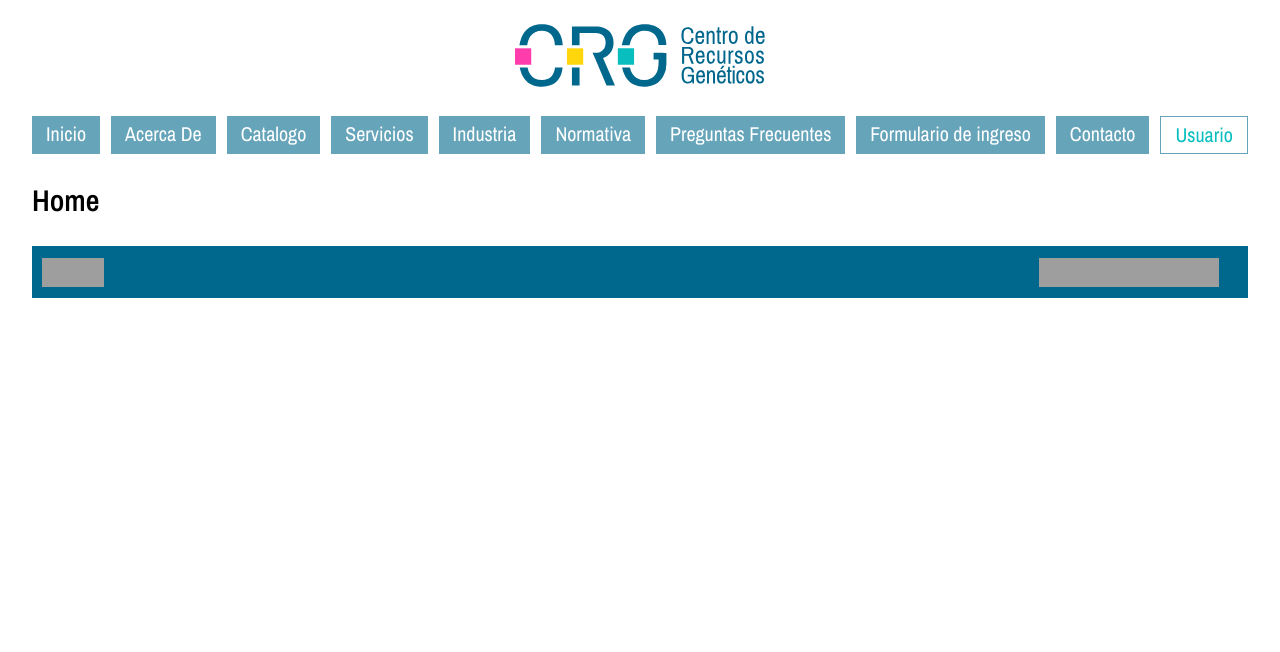
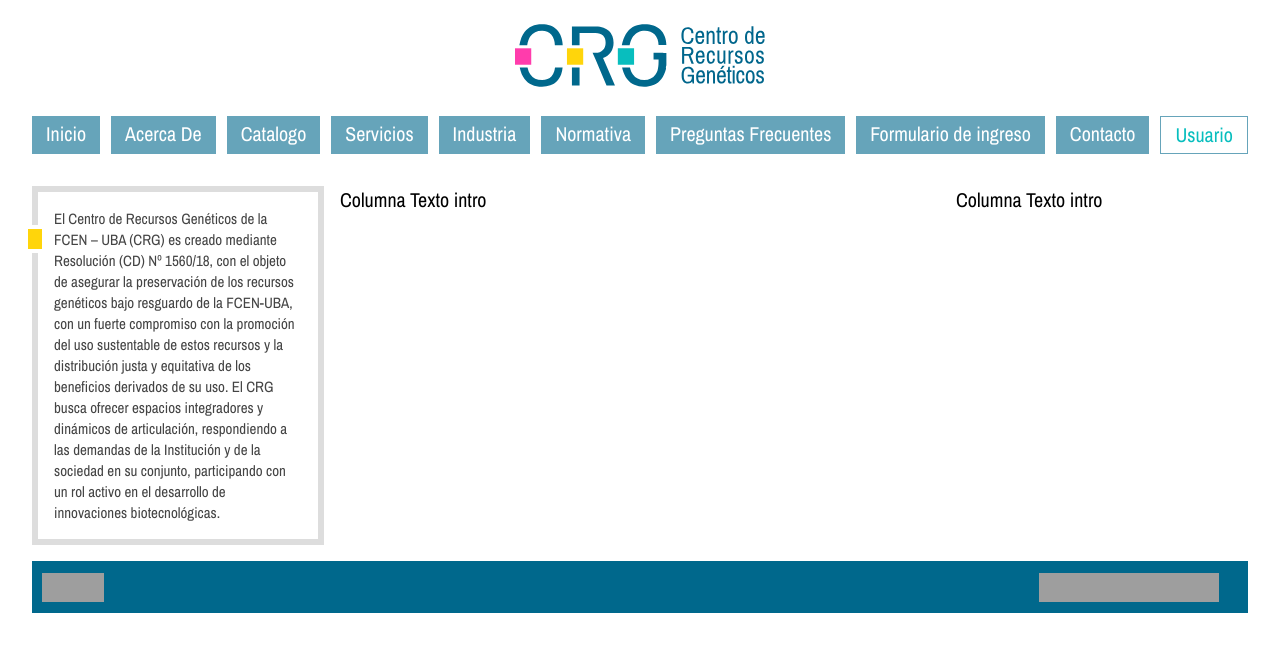
Before and after one commit to ximepaparella/exactas, a Next.js app in the folder front/: page / in a window 1280 px wide. Shown: the top 652 px of the page. Built offline with nearby package versions, Linux system fonts and the light colour scheme; grey boxes are pictures that could not be loaded.

Commit message:
Se suma Intro Text de Home

```diff
--- /dev/null
+++ b/front/components/IntroText/IntroText.jsx
@@ -0,0 +1,8 @@
+import * as React from "react";
+import styles from "./IntroText.module.scss";
+
+const IntroText = ({ text, ...r }) => {
+  return <div className={styles["intro-text"]}>{text}</div>;
+};
+
+export default IntroText;
--- /dev/null
+++ b/front/components/IntroText/IntroText.module.scss
@@ -0,0 +1,24 @@
+.intro-text {
+  border: solid #ddd 6px;
+  font-size: 15px;
+  line-height: 21px;
+  color: #444;
+  padding: 16px;
+  position: relative;
+
+  &:before {
+    content: "";
+    height: 20px;
+    width: 14px;
+    position: absolute;
+    top: 33px;
+    left: -10px;
+    background: #ffd50b;
+    border-bottom: 4px solid #fff;
+    border-top: 4px solid #fff;
+  }
+
+  p {
+    margin: 0.5em 1em;
+  }
+}
--- /dev/null
+++ b/front/components/IntroText/index.js
@@ -0,0 +1 @@
+export { default } from "./IntroText";
--- a/front/components/Layout/Layout.jsx
+++ b/front/components/Layout/Layout.jsx
@@ -30,7 +30,7 @@ const Layout = ({ children }) => {
       <div className={styles["wrapper"]}>
         <Header />
         <Menu />
-        <main> {children} </main>
+        <main className={styles["main"]}> {children} </main>
         <Footer />
       </div>
     </div>
--- a/front/components/Layout/Layout.module.scss
+++ b/front/components/Layout/Layout.module.scss
@@ -4,3 +4,7 @@
   margin: 0 auto;
   position: relative;
 }
+
+.main {
+  padding: 16px 0;
+}
--- a/front/pages/index.js
+++ b/front/pages/index.js
@@ -1,5 +1,30 @@
+import Grid from "@mui/material/Grid";
+import IntroText from "../components/IntroText";
+
 const Home = () => {
-  return <h2>Home</h2>;
+  return (
+    <Grid container spacing={2}>
+      <Grid item xs={3}>
+        <IntroText
+          text="El Centro de Recursos Genéticos de la FCEN – UBA (CRG) es creado
+        mediante Resolución (CD) Nº 1560/18, con el objeto de asegurar la
+        preservación de los recursos genéticos bajo resguardo de la FCEN-UBA,
+        con un fuerte compromiso con la promoción del uso sustentable de estos
+        recursos y la distribución justa y equitativa de los beneficios
+        derivados de su uso. El CRG busca ofrecer espacios integradores y
+        dinámicos de articulación, respondiendo a las demandas de la Institución
+        y de la sociedad en su conjunto, participando con un rol activo en el
+        desarrollo de innovaciones biotecnológicas."
+        ></IntroText>
+      </Grid>
+      <Grid item xs={6}>
+        Columna Texto intro
+      </Grid>
+      <Grid item xs={3}>
+        Columna Texto intro
+      </Grid>
+    </Grid>
+  );
 };
 
 export default Home;
```
